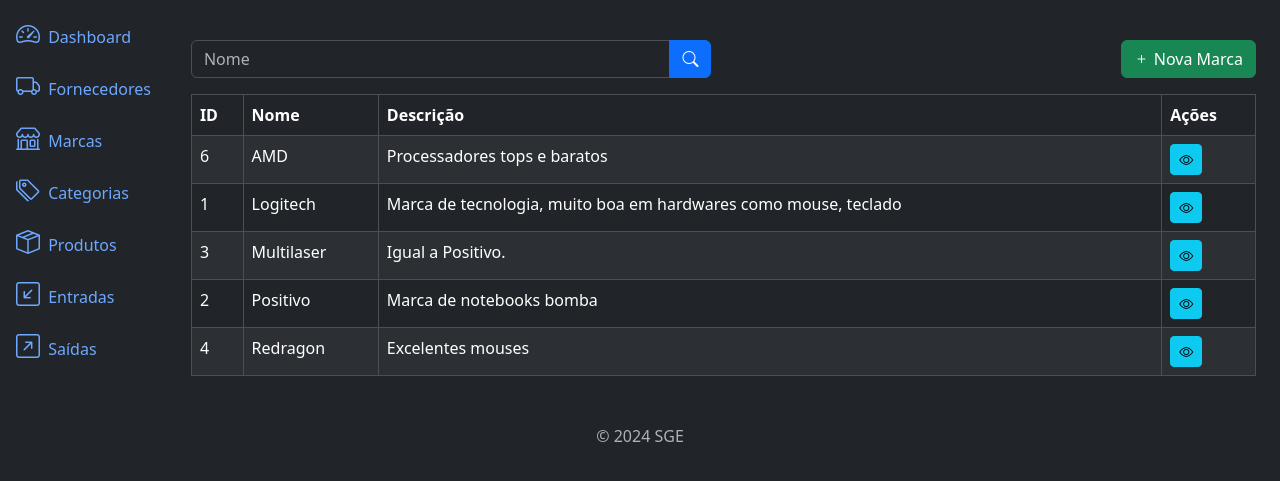
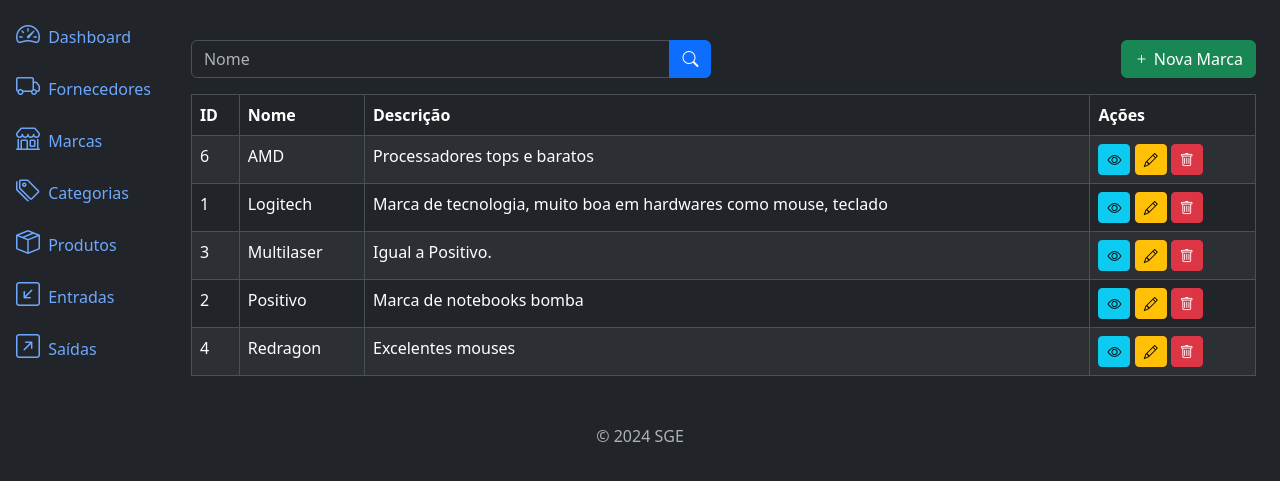
Before and after one commit to LuisGustavoCo/SGE, a Django app: page /brands/list/ in a window 1280 px wide. Shown: the part 56-537 px from the top of the page. Run offline with Django 5.2, Linux system fonts and the light colour scheme; data comes from the database, SQL or seed files in the repository; both versions use the stored data as it was after the commit.

Commit message:
Created and modified brands html and created delete and update views

```diff
--- a/brands/templates/brand_list.html
+++ b/brands/templates/brand_list.html
@@ -43,6 +43,14 @@
                     <a href="{% url 'brand_detail' brand.id %}" class="btn btn-info btn-sm">
                         <i class="bi bi-eye"></i>
                     </a>
+
+                    <a href="{% url 'brand_update' brand.id %}" class="btn btn-warning btn-sm">
+                        <i class="bi bi-pencil"></i>
+                    </a>
+                    <a href="{% url 'brand_delete' brand.id %}" class="btn btn-danger btn-sm">
+                        <i class="bi bi-trash"></i>
+                    </a>
+
                 </td>
             </tr>
             {% endfor %}
--- a/brands/urls.py
+++ b/brands/urls.py
@@ -5,5 +5,7 @@
 urlpatterns = [
     path('brands/list/', views.BrandListView.as_view(), name='brand_list'),
     path('brands/create/', views.BrandCreateView.as_view(), name='brand_create'),
-    path('brands/<int:pk>/detail/', views.BrandDetailView.as_view(), name='brand_detail')
+    path('brands/<int:pk>/detail/', views.BrandDetailView.as_view(), name='brand_detail'),
+    path('brands/<int:pk>/update/', views.BrandUpdateView.as_view(), name='brand_update'),
+    path('brands/<int:pk>/delete/', views.BrandDeleteView.as_view(), name='brand_delete'),
 ]
--- a/brands/views.py
+++ b/brands/views.py
@@ -1,4 +1,4 @@
-from django.views.generic import ListView, CreateView, DetailView
+from django.views.generic import ListView, CreateView, DetailView, UpdateView, DeleteView
 from . import models, forms
 from django.urls import reverse_lazy
 
@@ -25,3 +25,14 @@
 class BrandDetailView(DetailView):
     model = models.Brand
     template_name = 'brand_detail.html'
+
+class BrandUpdateView(UpdateView):
+    model = models.Brand
+    template_name = 'brand_update.html'
+    form_class = forms.BrandForm
+    success_url = reverse_lazy('brand_list')
+
+class BrandDeleteView(DeleteView):
+    model = models.Brand
+    template_name = 'brand_delete.html'
+    success_url = reverse_lazy('brand_list')
```
Also changed, not shown: db.sqlite3.
